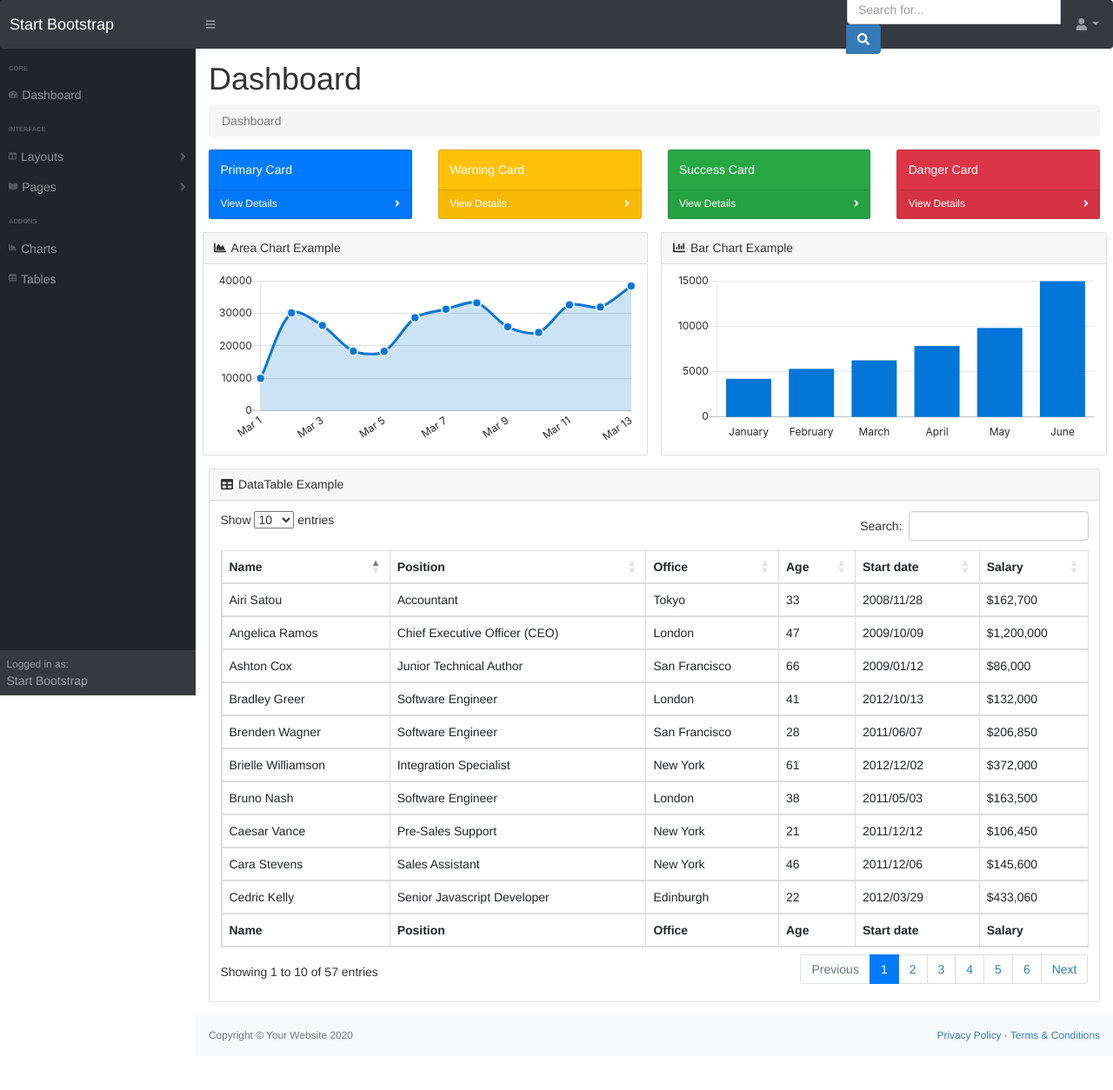
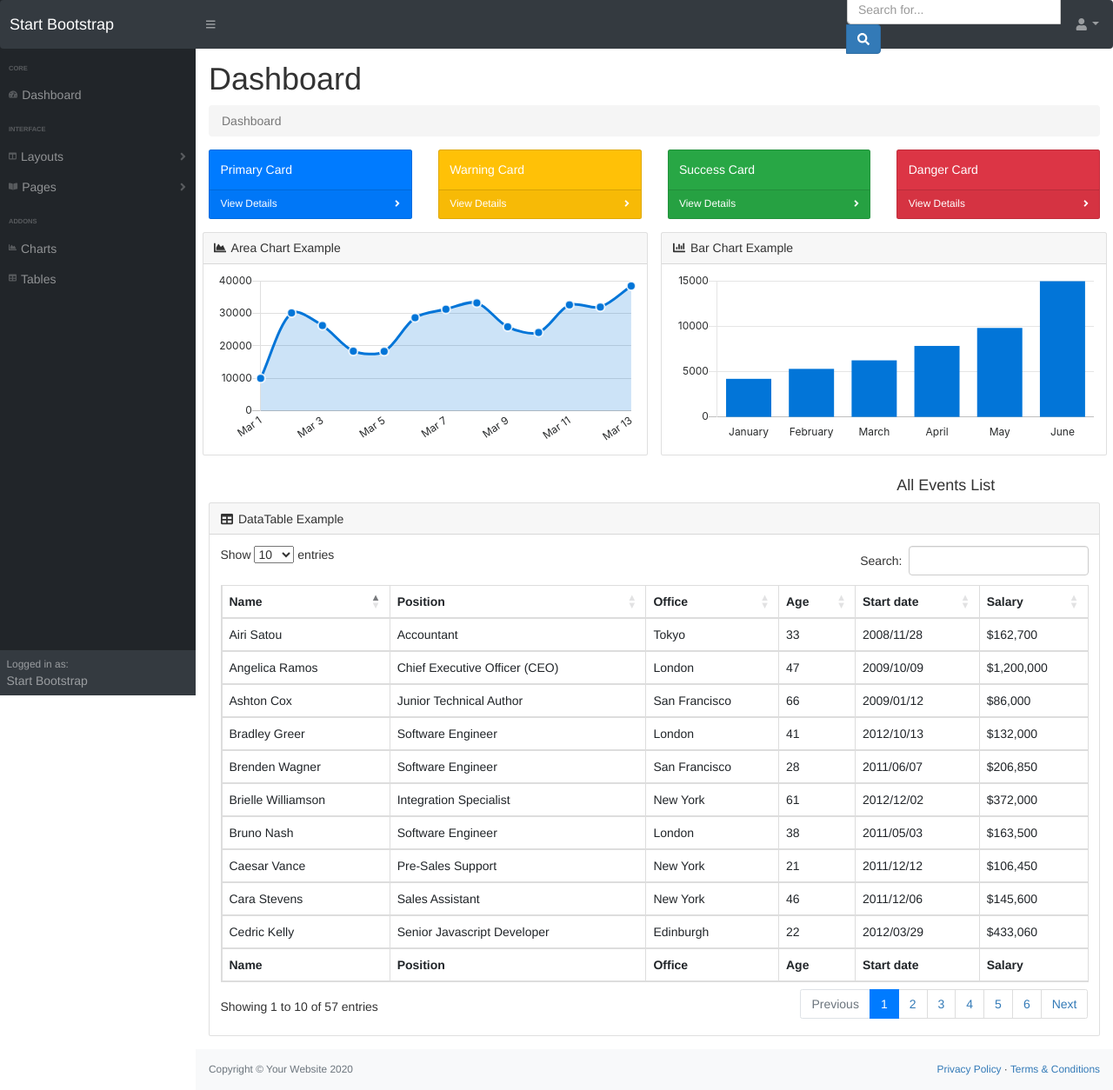
Before and after one commit to aguedesjr/odontovida, a PHP site: page /inicio.php in a window 1280 px wide. Shown: the whole page at 87% size. Before the commit the page ends 1198 px from the top, so only its background shows below. Run offline with PHP 8.4, Linux system fonts and the light colour scheme; the visitor is signed in with stand-in values (Sample User, id 1); data that the repository does not hold is empty; some libraries are stand-ins or nearby versions.

Commit message:
mais uma tentativa

```diff
--- a/inicio.php
+++ b/inicio.php
@@ -179,7 +179,15 @@
                                 </div>
                             </div>
                         </div>
-                        <div id="showEventCalendar"></div>
+                        <div class="row">
+		<div class="col-md-9">
+			<div id="showEventCalendar"></div>
+		</div>
+		<div class="col-md-3">
+			<h4>All Events List</h4>
+			<ul id="eventlist" class="nav nav-list"></ul>
+		</div>
+	</div>
                         <div class="card mb-4">
                             <div class="card-header">
                                 <i class="fas fa-table mr-1"></i>
```
